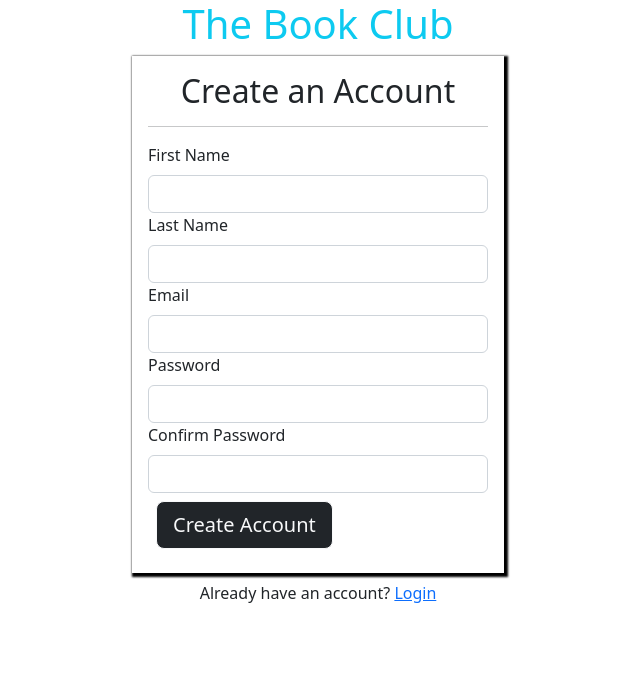
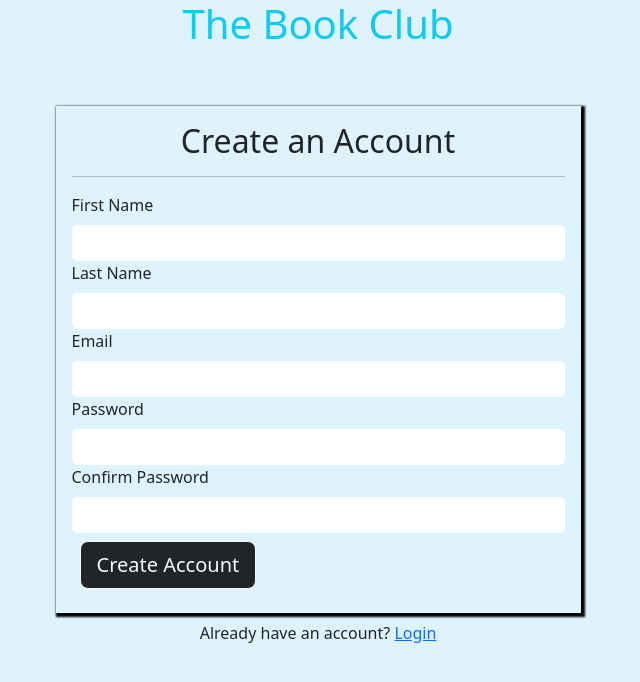
Before and after one commit to AlejoFernii/Book_Club, a Flask app: page /reg_page in a window 1280 px wide. Shown: the top 682 px of the page, without its empty margins (322-962 px from the left). Run offline with Flask 2, Linux system fonts and the light colour scheme.

Commit message:
fixed reg page

```diff
--- a/flask_app/templates/reg.html
+++ b/flask_app/templates/reg.html
@@ -11,6 +11,7 @@
         crossorigin="anonymous"></script>
     <link href="https://cdn.jsdelivr.net/npm/bootstrap@5.2.3/dist/css/bootstrap.min.css" rel="stylesheet"
         integrity="sha384-rbsA2VBKQhggwzxH7pPCaAqO46MgnOM80zW1RWuH61DGLwZJEdK2Kadq2F9CUG65" crossorigin="anonymous">
+    <link rel="stylesheet" href="{{url_for('static',filename='css/alex.css')}}">
 
     <STYLE>
 
@@ -27,7 +28,7 @@
     <h1 class="text-center text-info bg-transparent ">The Book Club</h1>
     </div>
     <div class="main container ">
-        <form action="/registration" class="register login mx-auto col-4 p-3" method="post">
+        <form action="/registration" class="register login mx-auto col-9 p-3" method="post">
             <h2 class="text-center">Create an Account</h2>
             {% with messages = get_flashed_messages(category_filter=["reg",'dupe']) %}
                 {% if messages %}
```
